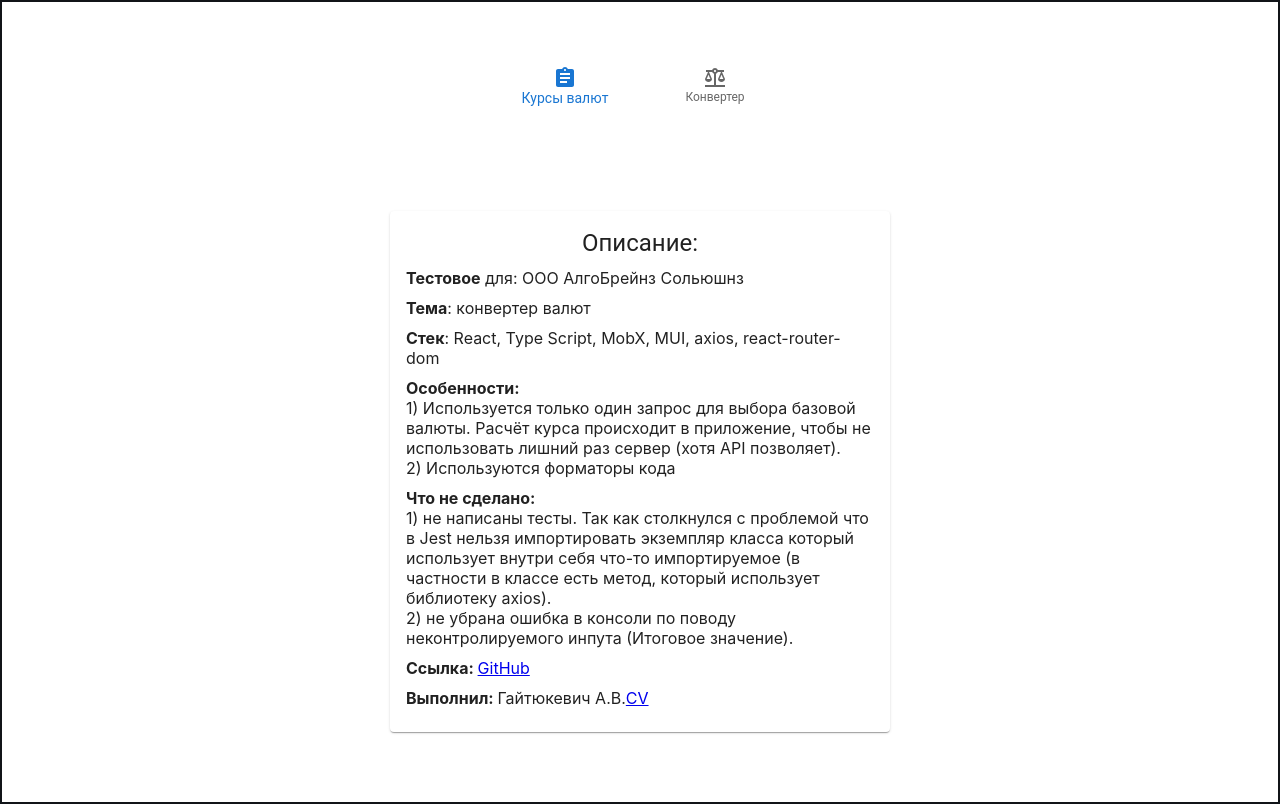
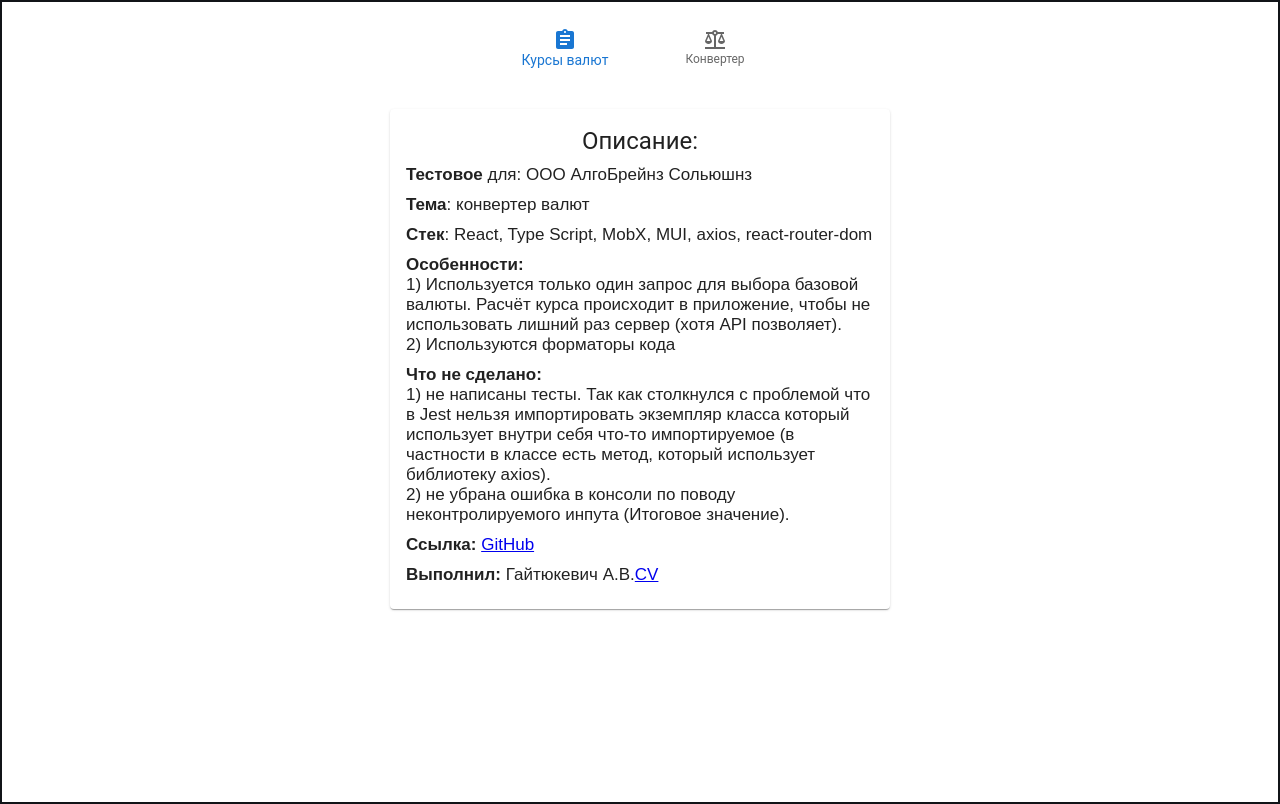
Before and after one commit to Metaloziz/currency_converter, a React (Create React App) app: page / in a window 1280 px wide. Built offline with nearby package versions, Linux system fonts and the light colour scheme; no server answers.

Commit message:
fix: font bug

```diff
--- a/src/components/Header/Header.module.scss
+++ b/src/components/Header/Header.module.scss
@@ -1,6 +1,6 @@
 .main {
   height: 10vh;
-  margin: 5% 0 5% 0;
+  margin: 2% 0 0 0;
   display: flex;
   align-items: flex-start;
   justify-content: center;
--- a/src/index.css
+++ b/src/index.css
@@ -1,13 +1,12 @@
 body {
-  margin: 0;
-  font-family: -apple-system, BlinkMacSystemFont, 'Segoe UI', 'Roboto', 'Oxygen',
-    'Ubuntu', 'Cantarell', 'Fira Sans', 'Droid Sans', 'Helvetica Neue',
-    sans-serif;
-  -webkit-font-smoothing: antialiased;
-  -moz-osx-font-smoothing: grayscale;
+    margin: 0;
+    font-family: 'Arial ', sans-serif;
+    font-size: 17px;
+    -webkit-font-smoothing: antialiased;
+    -moz-osx-font-smoothing: grayscale;
 }
 
 code {
-  font-family: source-code-pro, Menlo, Monaco, Consolas, 'Courier New',
+    font-family: source-code-pro, Menlo, Monaco, Consolas, 'Courier New',
     monospace;
 }
```
Also changed, not shown: src/react-app-env.d.ts (line endings or trailing spaces).
